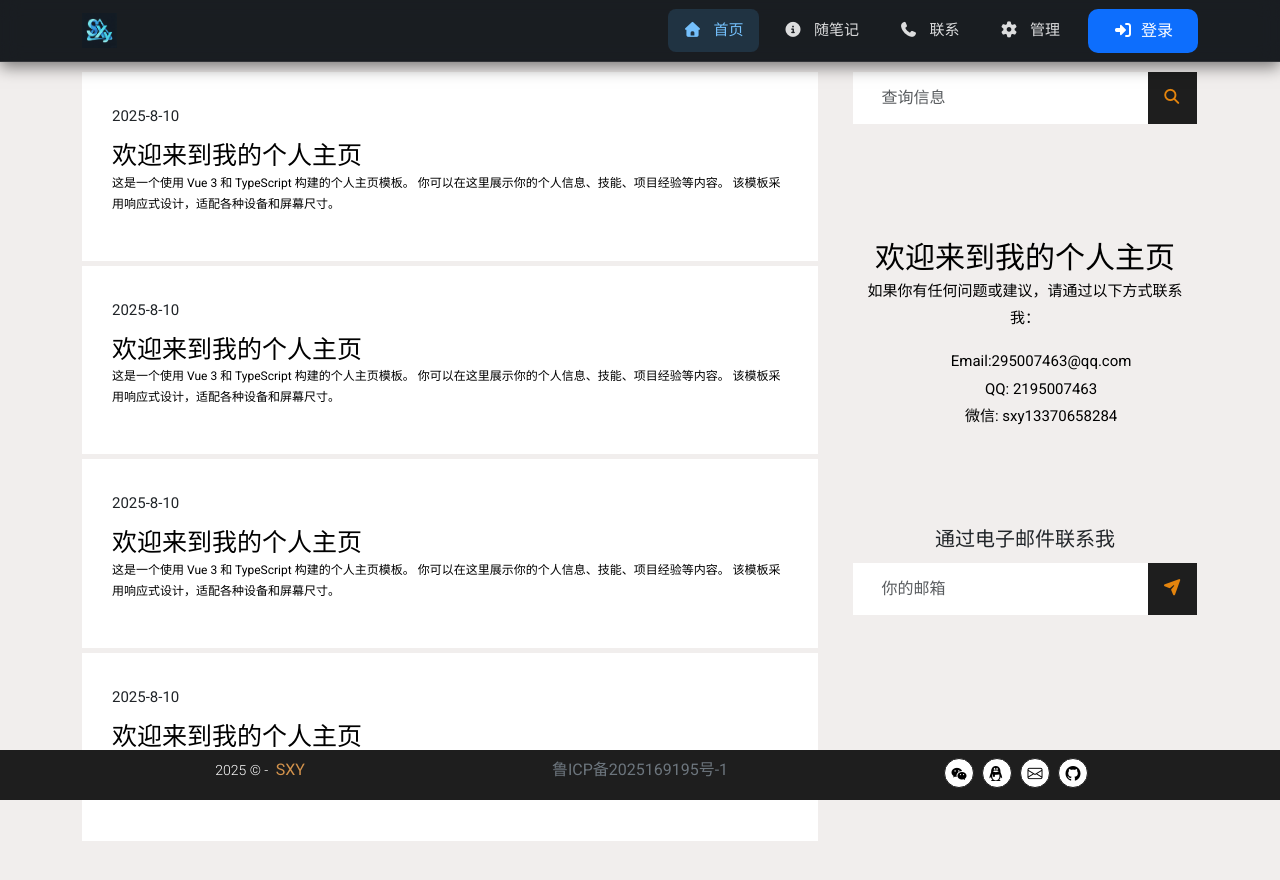
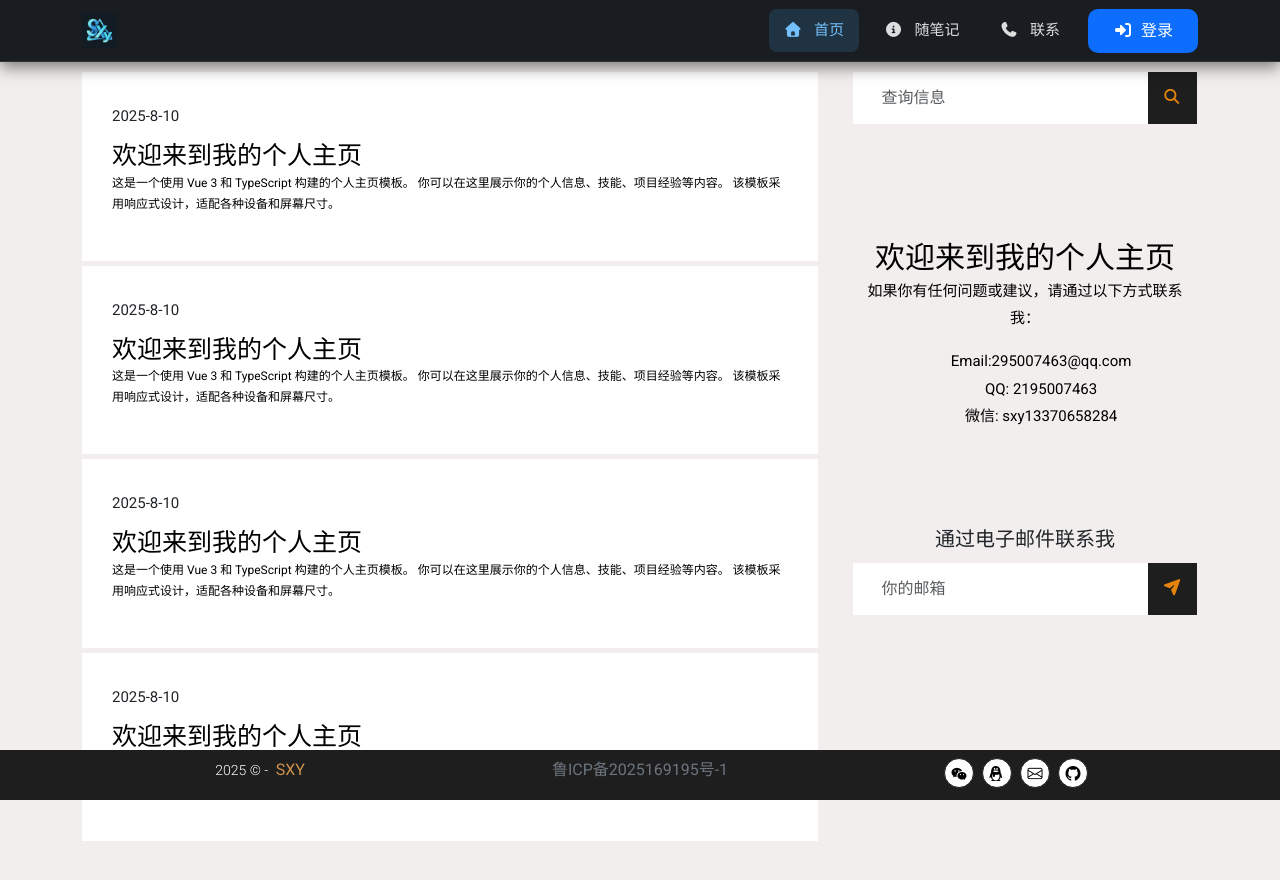
Before and after one commit to ARotterGoodMan/blog, a Vue app: page / in a window 1280 px wide. Shown: the top 880 px of the page. Built offline with nearby package versions, Linux system fonts and the light colour scheme.

Commit message:
首次提交

```diff
--- a/src/App.vue
+++ b/src/App.vue
@@ -11,10 +11,9 @@ import MyFooter from '@/components/MyFooter.vue'
 import type { RouteRecordName } from 'vue-router'
 
 const nav_items: { name: RouteRecordName; path: string; icon: string; type: number }[] = []
-const Permissions = 1
+const Permissions = 0 // 假设权限级别为1，实际应用中可以根据用户登录状态动态获取
 for (const route of router.getRoutes()) {
   if (route.meta.icon) {
-    console.log(typeof route.meta.type)
     const nav_item = {
       name: route.name,
       path: route.path,
--- a/src/components/MyNav.vue
+++ b/src/components/MyNav.vue
@@ -20,17 +20,14 @@
       <div class="collapse navbar-collapse" id="navbarNav">
         <!-- 右侧导航菜单 - 使用ms-auto实现右对齐 -->
         <ul class="navbar-nav ms-auto">
-          <li
-            v-for="item in props.nav_items"
-            :key="item.path"
-            class="nav-item"
-            v-show="item.type <= props.Permissions"
-          >
-            <router-link :to="item.path" :class="'nav-link ' + isActive(item.path)">
-              <i :class="item.icon + ' me-2'"></i>
-              {{ item.name }}
-            </router-link>
-          </li>
+          <template v-for="item in props.nav_items">
+            <li class="nav-item" :key="item.path" v-if="item.type <= props.Permissions">
+              <router-link :to="item.path" :class="'nav-link ' + isActive(item.path)">
+                <i :class="item.icon + ' me-2'"></i>
+                {{ item.name }}
+              </router-link>
+            </li>
+          </template>
           <li class="nav-item">
             <router-link
               to="/login"
@@ -53,7 +50,7 @@ const props = defineProps<{
     name: RouteRecordName
     path: string
     icon: string
-    type?: number
+    type: number
   }>
   Permissions: number
 }>()
```
